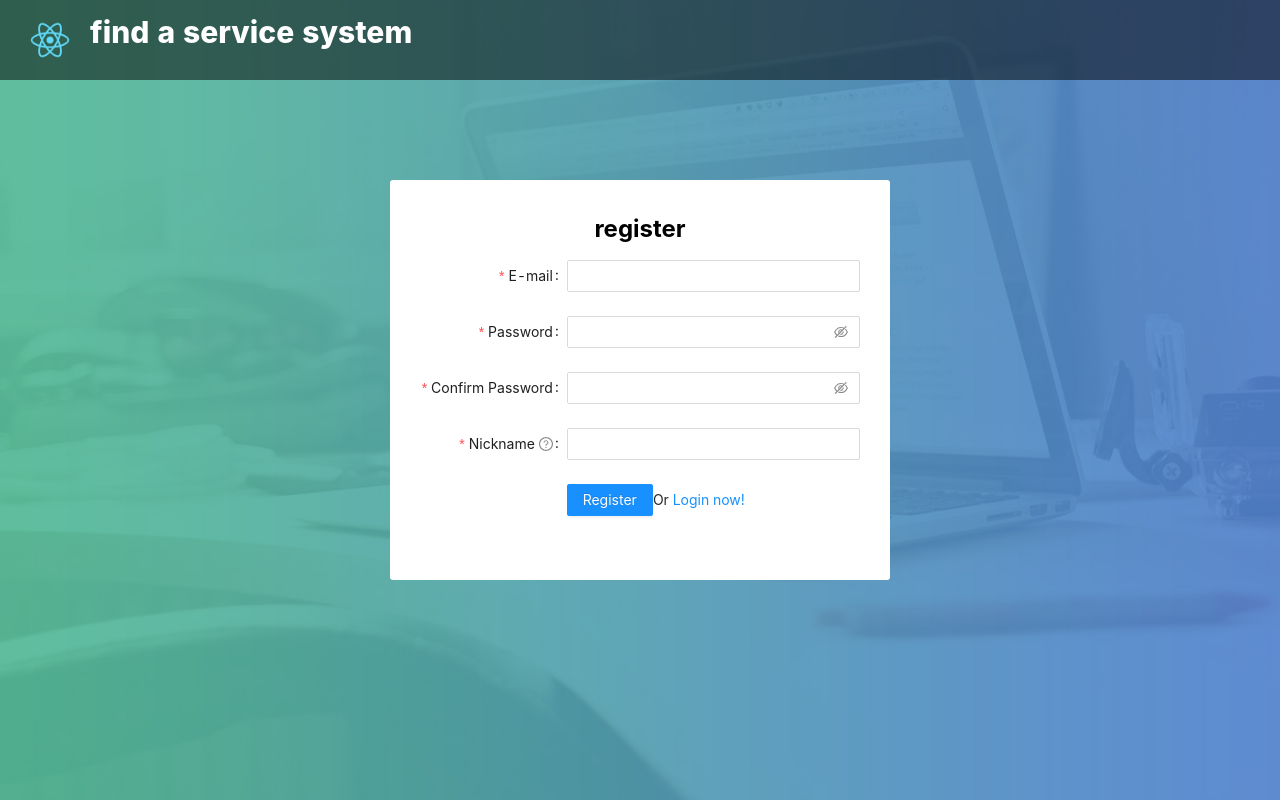
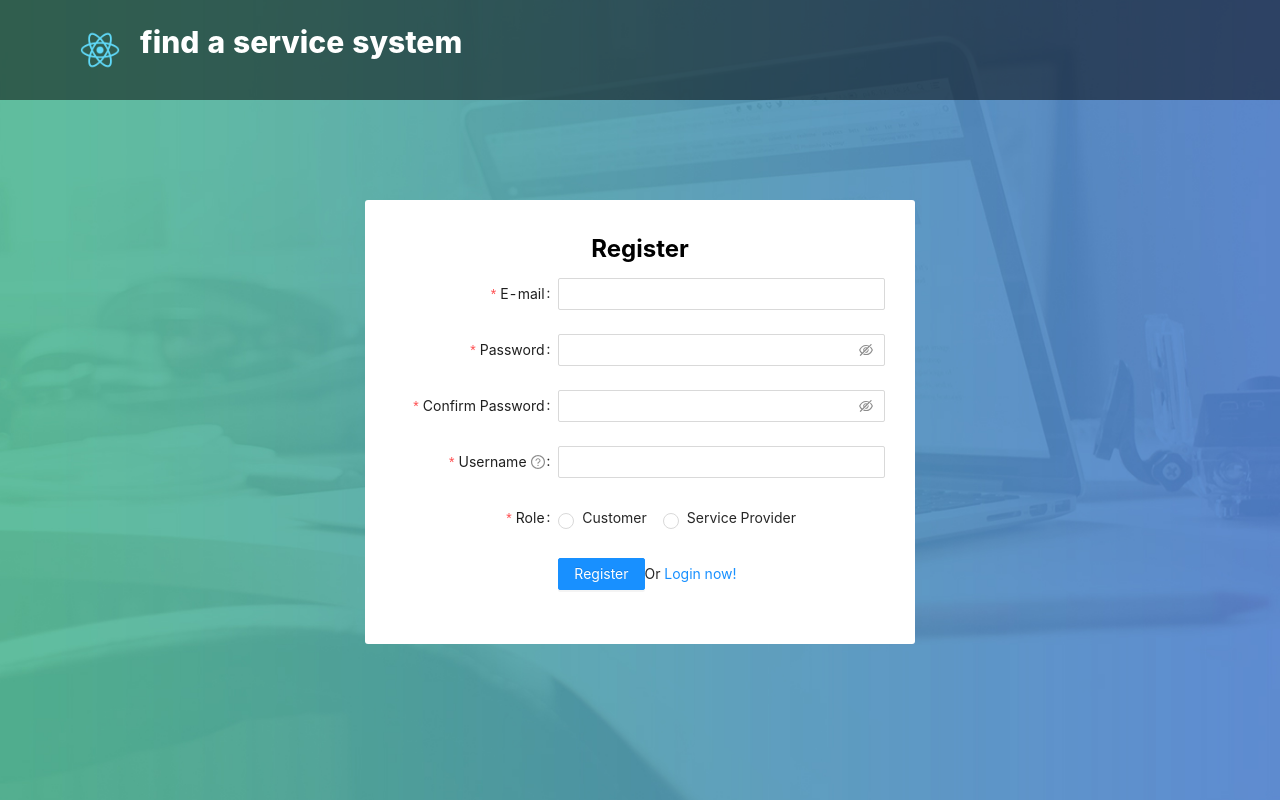
Before and after one commit to KingFarGrace/FindaService, a React (Create React App) app in the folder frontend/: page /register in a window 1280 px wide. Built offline with nearby package versions, Linux system fonts and the light colour scheme.

Commit message:
fix(register)

```diff
--- a/frontend/package.json
+++ b/frontend/package.json
@@ -24,7 +24,7 @@
     "react-draft-wysiwyg": "^1.14.4",
     "react-redux": "^7.1.3",
     "react-router-dom": "^5.3.4",
-    "react-scripts": "5.0.1",
+    "react-scripts": "^5.0.1",
     "redux": "^4.0.5",
     "store": "^2.0.12",
     "wangeditor": "^3.1.1",
@@ -60,5 +60,4 @@
     "babel-plugin-transform-decorators-legacy": "^1.3.5"
   },
   "proxy": "http://localhost:3000"
-
 }
--- a/frontend/src/api/index.js
+++ b/frontend/src/api/index.js
@@ -63,3 +63,38 @@ export const reqServicebyId = (serviceId) => {
 
     )
 }
+
+export const reqRegister = (email, username, role, password, repeatPwd) =>{
+    return ajax(
+        {
+            method: 'POST',
+            url: BASE + '/register',
+            data:{
+                email,
+                password,
+                username,
+                role,
+                repeatPwd
+            }
+        }
+    )
+}
+
+export const reqServiceRegister = (email, username, role, password, repeatPwd, description, address, postcode) =>{
+    return ajax(
+        {
+            method: 'POST',
+            url: BASE + '/register',
+            data:{
+                email,
+                username,
+                role,
+                password,
+                repeatPwd,
+                description,
+                address,
+                postcode
+            }
+        }
+    )
+}
--- a/frontend/src/pages/Reg/Reg.js
+++ b/frontend/src/pages/Reg/Reg.js
@@ -1,5 +1,8 @@
-import React, { Component } from 'react'
+import React, { useState } from 'react'
 import logo from '../../assets/images/logo192.png'
+import './register.css'
+import { useHistory } from 'react-router-dom';
+import { reqServiceRegister, reqRegister } from '../../api';
 import {
   AutoComplete,
   Button,
@@ -11,6 +14,8 @@ import {
   InputNumber,
   Row,
   Select,
+  Radio,
+  message
 } from 'antd';
 const formItemLayout = {
   labelCol: {
@@ -43,30 +48,65 @@ const tailFormItemLayout = {
   },
 };
 const App = () => {
-
+  const history = useHistory()
   const [form] = Form.useForm();
-  const onFinish = (values) => {
+  const [showDescription, setShowDescription] = useState(false);
+  const onFinish = async (values) => {
     console.log('Received values of form: ', values);
+    const {email, username, role, password, confirm, description, address, postcode} = values;
+    history.replace('/login')
+    if(role=="customer"){
+      const res = await reqRegister(email, username, role, password, confirm);
+      console.log(res);
+      if (res.code === 100){
+        // const user = res.userInfo;
+        // storageUtils.saveUser(user);
+        // 跳转到导航页面
+        // 本来想用this.props.history.replace('/admin')的，但是antd这里form有点怪props我没搞明白，直接用文档里的例子了。
+        message.success('register successfully')
+        history.replace('/login')
+      }else{
+        message.error(res.msg);
+      }
+    }
+    else{
+      const res = await reqRegister(email, username, role, password, confirm, description, address, postcode);
+      console.log(res);
+      if (res.code === 100){
+        // const user = res.userInfo;
+        // storageUtils.saveUser(user);
+        // 跳转到导航页面
+        // 本来想用this.props.history.replace('/admin')的，但是antd这里form有点怪props我没搞明白，直接用文档里的例子了。
+        message.success('Your registration request is pending approval from the administrator. Please wait for email confirmation')
+        history.replace('/login')
+      }else{
+        message.error(res.msg);
+      }
+    }
   };
 
+  const handleRoleChange = (e) => {
+    const roleValue = e.target.value;
+    setShowDescription(roleValue === 'serviceProvider');
+  };
 
   return (
-    <div className='login'>
+    <div className='register'>
         <div className="login-header">
           <img src={logo} alt="" />
           <h1>find a service system</h1>
         </div>
         <div className='login-content'>
-          <h1>register</h1>
+          <h1>Register</h1>
     <Form
       {...formItemLayout}
       form={form}
       name="register"
       onFinish={onFinish}
-      initialValues={{
-        residence: ['zhejiang', 'hangzhou', 'xihu'],
-        prefix: '86',
-      }}
+      // initialValues={{
+      //   residence: ['zhejiang', 'hangzhou', 'xihu'],
+      //   prefix: '86',
+      // }}
       style={{
         maxWidth: 600,
       }}
@@ -97,6 +137,18 @@ const App = () => {
             required: true,
             message: 'Please input your password!',
           },
+          {
+            min: 6,
+            message: 'the password must be longer than 6 characters'
+          },
+          {
+            max: 16,
+            message: 'the password be shorter than 16 characters'
+          },
+          {
+            pattern: /^(?=.*[a-z])(?=.*[A-Z])(?=.*\d)(?=.*[$@$!%*?&])[A-Za-z\d$@$!%*?&]{6,16}/,
+            message: 'Must contain uppercase letters, lowercase letters, numbers and special characters'
+          }
         ]}
         hasFeedback
       >
@@ -127,19 +179,87 @@ const App = () => {
       </Form.Item>
 
       <Form.Item
-        name="nickname"
-        label="Nickname"
+        name="username"
+        label="Username"
         tooltip="What do you want others to call you?"
         rules={[
           {
             required: true,
-            message: 'Please input your nickname!',
+            message: 'Please input your username!',
             whitespace: true,
           },
         ]}
       >
         <Input />
       </Form.Item>
+
+      <Form.Item
+        name="role"
+        label="Role"
+        rules={[
+          {
+            required: true,
+            message: 'Please choose your role!',
+          },
+        ]}
+      >
+        <Radio.Group
+          options={[
+            { label: "Customer", value: "customer"},
+            { label:"Service Provider", value: "serviceProvider"}
+          ]}
+          onChange={handleRoleChange}
+          />
+      </Form.Item>
+
+      {showDescription && (
+      <Form.Item
+        name="description"
+        label="Service Introduction"
+        tooltip="Please introduce your company"
+        rules={[
+          {
+            required: true,
+            message: 'Please describe your company',
+            whitespace: true,
+          },
+        ]}
+      >
+        <Input />
+      </Form.Item>
+      )}
+
+      {showDescription && (
+      <Form.Item
+        name="address"
+        label="Address"
+        rules={[
+          {
+            required: true,
+            message: 'Please input your address',
+            whitespace: true,
+          },
+        ]}
+      >
+        <Input />
+      </Form.Item>
+      )}
+
+      {showDescription && (
+      <Form.Item
+        name="postcode"
+        label="Postcode"
+        rules={[
+          {
+            required: true,
+            message: 'Please input your postcode',
+            whitespace: true,
+          },
+        ]}
+      >
+        <Input />
+      </Form.Item>
+      )}
 
       <Form.Item {...tailFormItemLayout}>
         <Button type="primary" htmlType="submit">
--- /dev/null
+++ b/frontend/src/pages/Reg/register.css
@@ -0,0 +1,40 @@
+.register {
+  width: 100%;
+  height: 100%;
+  background-image: url('../../assets/images/bg.jpg');
+  background-position: center;
+  background-size: cover;
+}
+.register .login-header {
+  height: 80px;
+  background-color: rgba(0, 0, 0, 0.5);
+  display: flex;
+  align-items: center;
+  padding: 50px;
+}
+.register .login-header img {
+  width: 40px;
+  height: 40px;
+  margin-left: 30px;
+  margin-right: 20px;
+}
+.register .login-header h1 {
+  font-size: 30px;
+  color: #fff;
+  font-weight: 800;
+}
+.register .login-content {
+  width: 550px;
+  height: 400px auto;
+  background-color: #fff;
+  margin: 100px auto;
+  padding: 30px;
+  border-radius: 3px;
+}
+.register .login-content h1 {
+  font-size: 24px;
+  font-weight: bold;
+  text-align: center;
+  color: #000;
+  margin-bottom: 10px;
+}
--- /dev/null
+++ b/frontend/src/pages/Reg/register.less
@@ -0,0 +1,44 @@
+.register {
+    width: 100%;
+    height: 100%;
+    background-image: url('../../assets/images/bg.jpg');
+    background-position: center;
+    background-size: cover;
+
+    .login-header {
+      height: 80px;
+      background-color: rgba(0, 0, 0, .5);
+      display: flex;
+      align-items: center;
+
+      img {
+        width: 40px;
+        height: 40px;
+        margin-left: 30px;
+        margin-right: 20px;
+      }
+
+      h1 {
+        font-size: 30px;
+        color: #fff;
+        font-weight: 800;
+      }
+    }
+
+    .login-content {
+      width: 400px;
+      height: 300px;
+      background-color: #fff;
+      margin: 100px auto;
+      padding: 30px;
+      border-radius: 3px;
+
+      h1 {
+        font-size: 24px;
+        font-weight: bold;
+        text-align: center;
+        color: #000;
+      }
+    }
+
+  }
```
Also changed, not shown: 1 other file (tests, documents, lock files or other folders).
